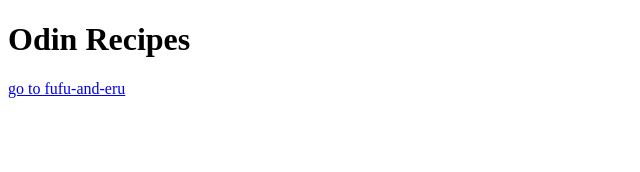
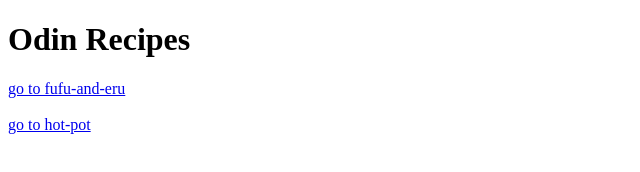
Before and after one commit to keddyntube/ODIN-RECIPE-PROJECT, a plain HTML site: page index.html in a window 1280 px wide. Shown: the whole page, without its empty margins (0-640 px from the left). Drawn offline with Linux system fonts and the light colour scheme.

Commit message:
next phase of my odin project on html

```diff
--- a/index.html
+++ b/index.html
@@ -6,7 +6,8 @@
   </head>
   <body>
     <h1>Odin Recipes</h1>
-       <a href="./recipes/fufu-and-eru.html">go to fufu-and-eru</a>
+       <a href="./recipes/fufu-and-eru.html">go to fufu-and-eru</a><br/><br/>
+       <a href="./recipes/hot-pot.html">go to hot-pot</a>
 
 
 
```
Also changed, not shown: hotpotimg.jpeg (added), img rice-bean.jpg (added).
